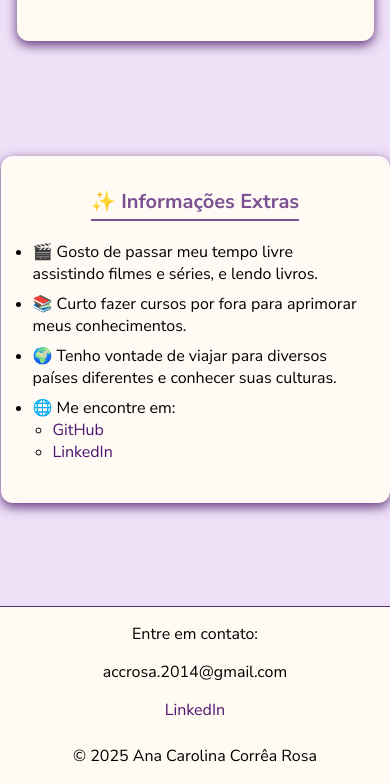
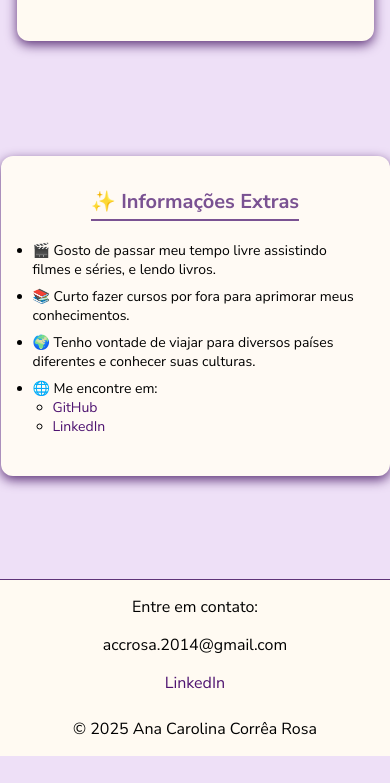
Before and after one commit to CacauRosa/projeto-landing-page, a plain HTML site: page index.html in a window 390 px wide. Shown: the part 2489-3272 px from the top of the page. After the commit the page ends 3245 px from the top, so only its background shows below. Drawn offline with Linux system fonts and the light colour scheme.

Commit message:
update: arrumar responsividade

```diff
--- a/css/style.css
+++ b/css/style.css
@@ -252,7 +252,7 @@ body {
 .extras {
     width: 100%;
     height: auto;
-    max-width: 500px;
+    max-width: 400px;
 }
 
 .extras-titulo {
@@ -260,7 +260,7 @@ body {
 }
 
 .extras-lista {
-    font-size: 16px;
+    font-size: 14px;
 }
 
 .conteudo-e-extras {
```
